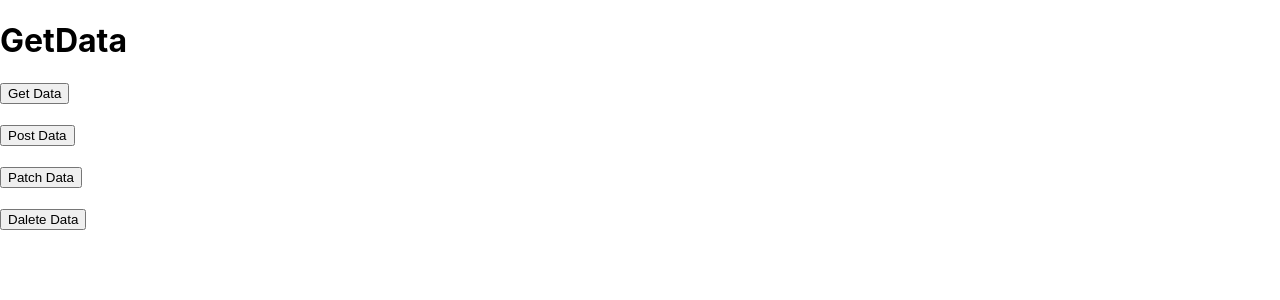
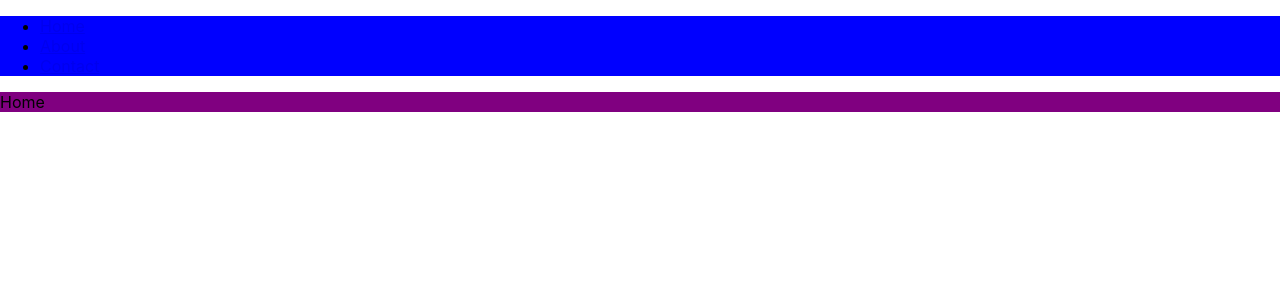
Before and after one commit to iqranaz240/New-React-App, a React (Create React App) app: page / in a window 1280 px wide. Shown: the top 300 px of the page. Built offline with nearby package versions, Linux system fonts and the light colour scheme.

Commit message:
added react router

```diff
--- a/package.json
+++ b/package.json
@@ -12,6 +12,7 @@
     "cra-template": "1.2.0",
     "react": "^19.0.0",
     "react-dom": "^19.0.0",
+    "react-router-dom": "^7.1.3",
     "react-scripts": "5.0.1"
   },
   "scripts": {
--- a/src/App.js
+++ b/src/App.js
@@ -1,13 +1,29 @@
-import './App.css';
-import GetData from './components/GetData';
-import Todo from './components/Todo';
+import React from 'react'
+import { BrowserRouter as Router, Routes, Route, Link } from 'react-router-dom'
+import Home from './components/Home'
+import Abouts from './components/Abouts'
+import Contact from './components/Contact'
 
 function App() {
   return (
-    <>
-      {/* <Todo /> */}
-      <GetData/>
-    </>
-  );
+    <div>
+      <Router>
+      <div className="list">
+                    <ul style={{backgroundColor: 'blue'}}>
+                        <li><Link to="/">Home</Link></li>
+                        <li><Link to="about">About</Link></li>
+                        <li><Link to="contact">Contact</Link></li>
+                    </ul>
+                </div>
+        <Routes>
+          <Route exact path="/" element={<Home/>} />
+          <Route exact path="about" element={<Abouts/>} />
+          <Route exact path="contact" element={<Contact/>} />
+        </Routes>
+
+      </Router>
+    </div>
+  )
 }
-export default App; // Default export of the App component
+
+export default App
--- /dev/null
+++ b/src/components/Abouts.js
@@ -0,0 +1,9 @@
+import React from 'react'
+
+function Abouts() {
+  return (
+    <div style={{backgroundColor: 'green'}}>Abouts</div>
+  )
+}
+
+export default Abouts
--- /dev/null
+++ b/src/components/Contact.js
@@ -0,0 +1,9 @@
+import React from 'react'
+
+function Contact() {
+  return (
+    <div style={{backgroundColor: 'yellow'}}>Contact</div>
+  )
+}
+
+export default Contact
--- /dev/null
+++ b/src/components/Home.js
@@ -0,0 +1,9 @@
+import React from 'react'
+
+function Home() {
+  return (
+    <div style={{backgroundColor: 'purple'}}>Home</div>
+  )
+}
+
+export default Home
```
Also changed, not shown: 1 other file (tests, documents, lock files or other folders).
